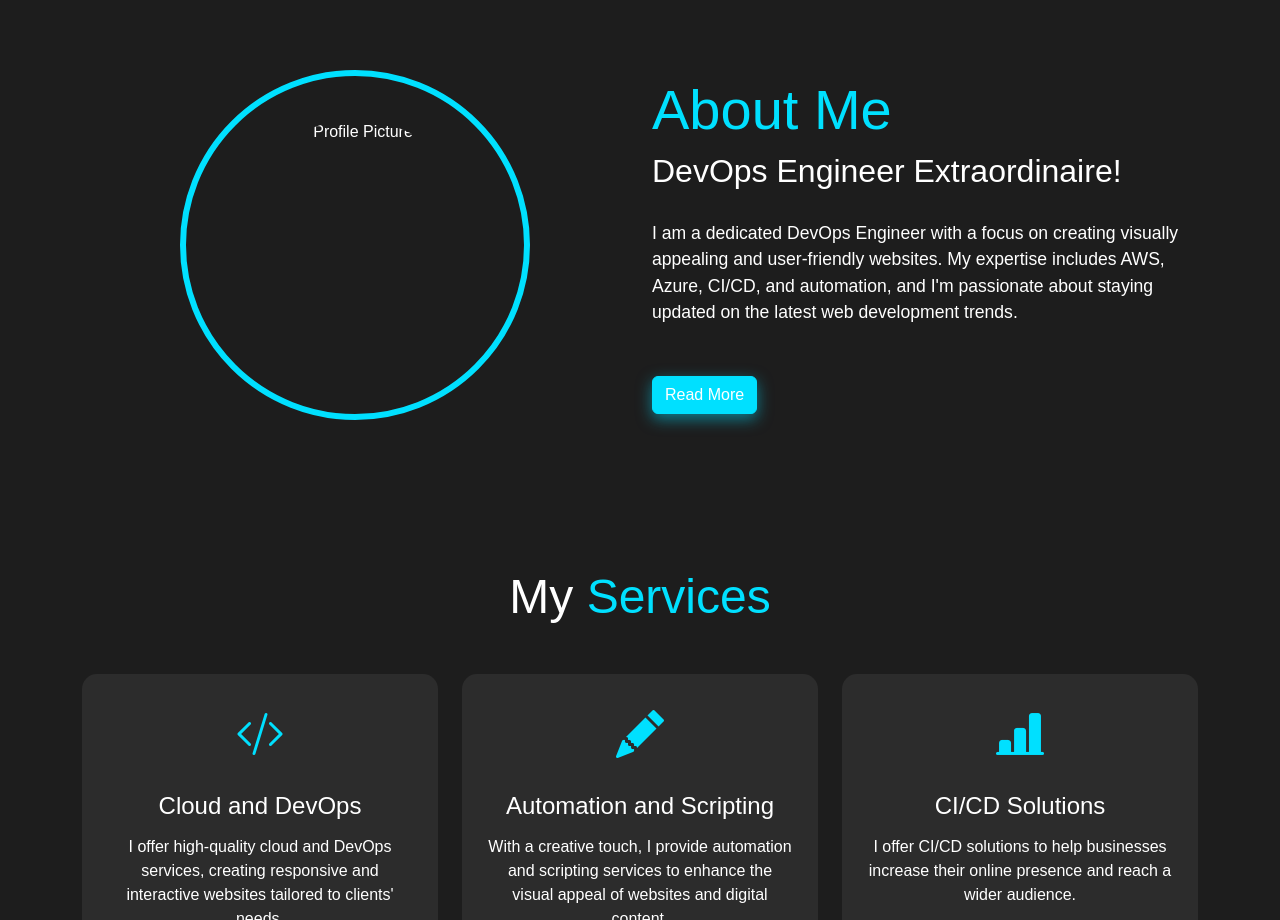
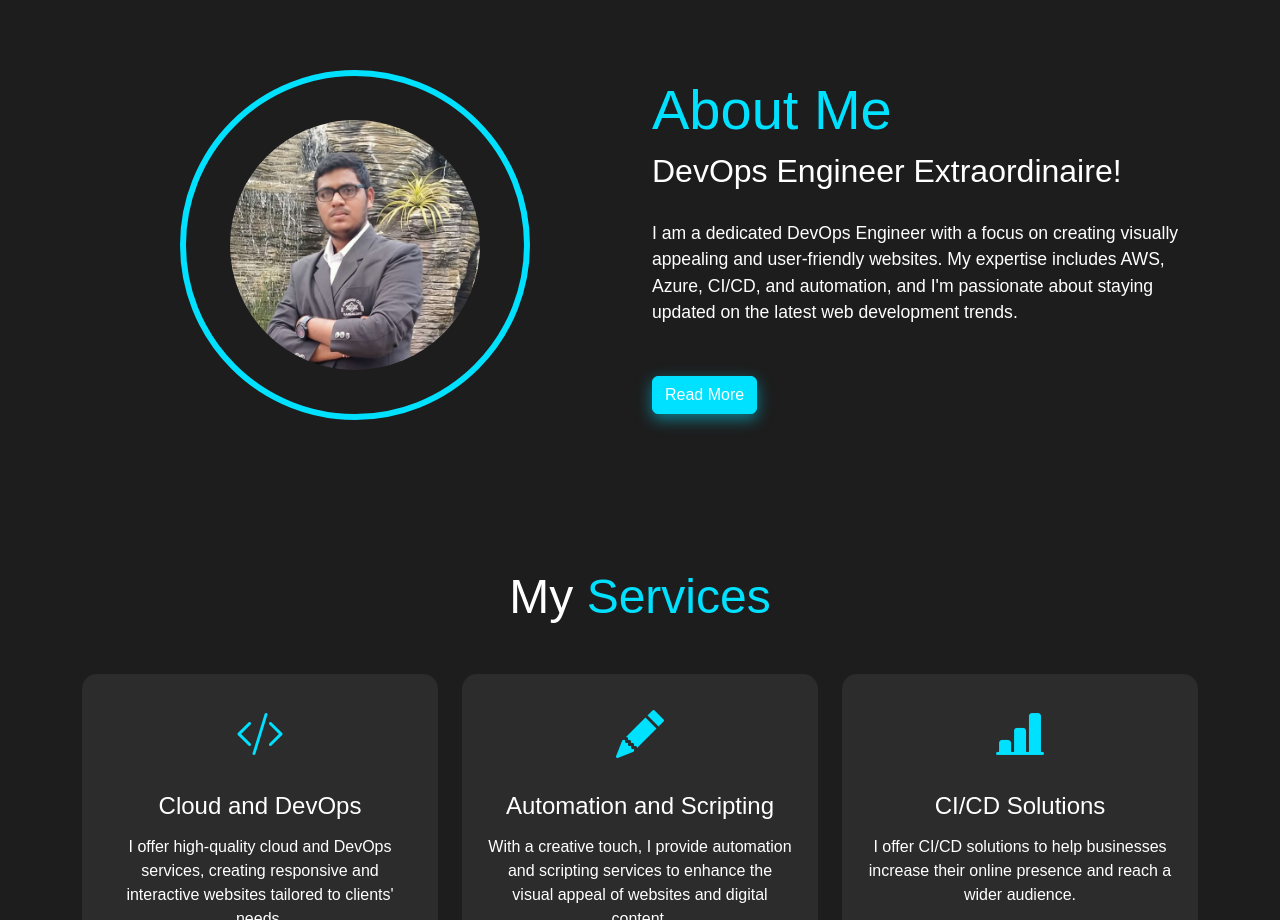
Before and after one commit to Kannada5/Portfolio, a plain HTML site: page index.html in a window 1280 px wide. Shown: the part 900-1820 px from the top of the page. Drawn offline with nearby package versions, Linux system fonts and the light colour scheme; files whose address does not match are found by name.

Commit message:
Update index.html

```diff
--- a/index.html
+++ b/index.html
@@ -76,7 +76,7 @@
         <div class="col-md-6 text-center">
           <div class="about-image-container">
             <div class="about-image-circle">
-              <img src="./p.jpeg" alt="Profile Picture" class="profile-img-a">
+              <img src="./img/profile.jpeg" alt="Profile Picture" class="profile-img-a">
             </div>
           </div>
         </div>
```
